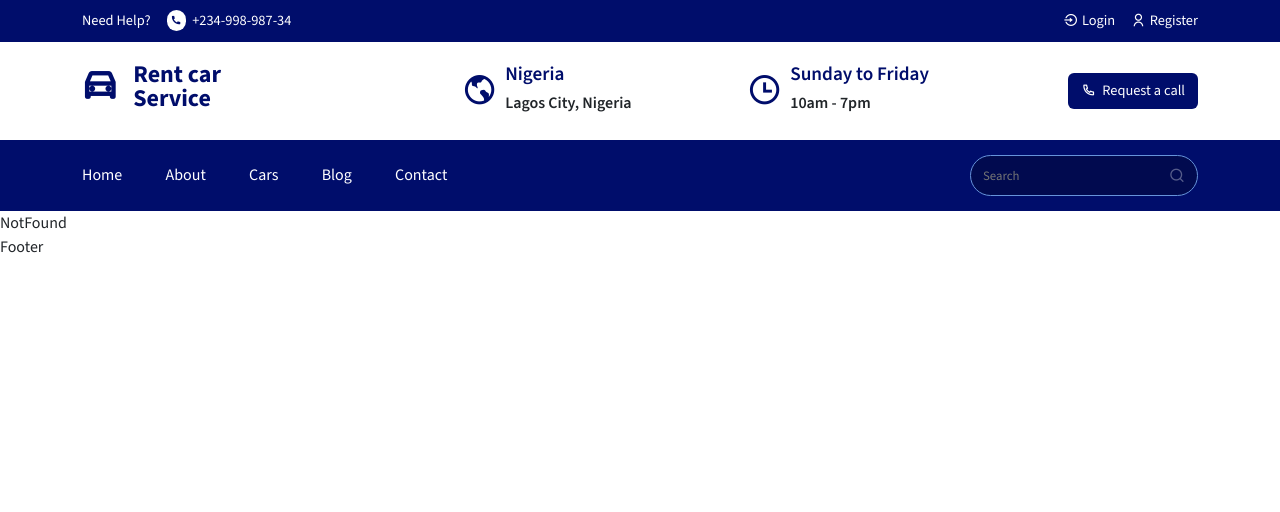
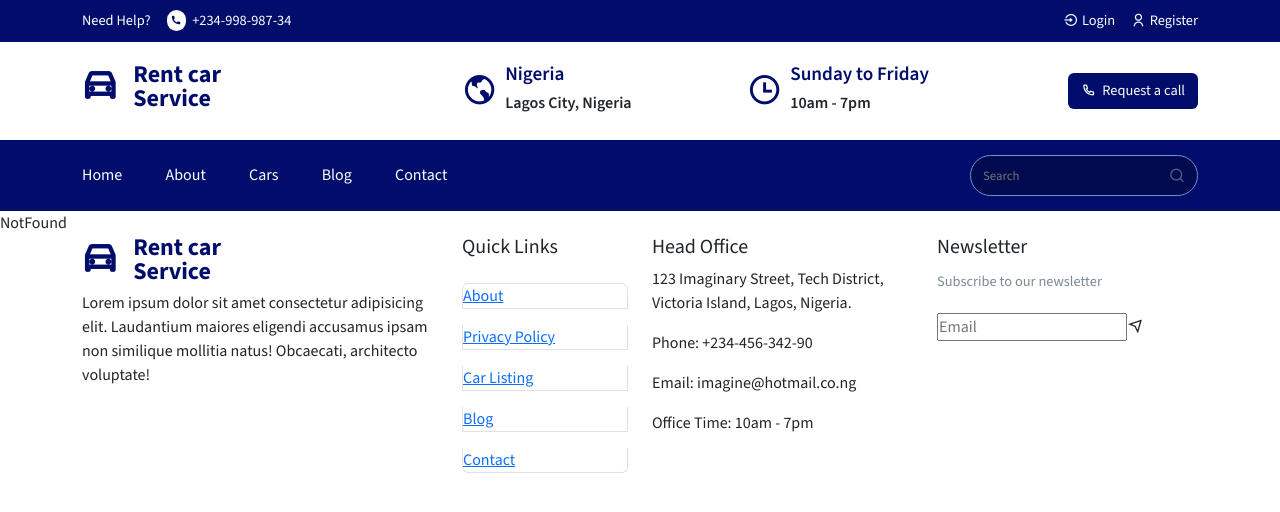
Before and after one commit to Terfa-web/IJA-Company-Limited, a React (Create React App) app: page /contact in a window 1280 px wide. Shown: the top 512 px of the page. Built offline with nearby package versions, Linux system fonts and the light colour scheme.

Commit message:
Build the footer component

```diff
--- a/src/components/Footer/Footer.jsx
+++ b/src/components/Footer/Footer.jsx
@@ -1,7 +1,99 @@
 import React from "react";
+import { Container, Row, Col, ListGroup, ListGroupItem } from "reactstrap";
+import { Link } from "react-router-dom";
+import "../../styles/footer.css";
+
+const quickLinks = [
+  {
+    path: "/about",
+    display: "About",
+  },
+  {
+    path: "/#",
+    display: "Privacy Policy",
+  },
+  {
+    path: "/cars",
+    display: "Car Listing",
+  },
+  {
+    path: "/blogs",
+    display: "Blog",
+  },
+  {
+    path: "/contact",
+    display: "Contact",
+  },
+];
 
 const Footer = () => {
-  return <div>Footer</div>;
+  return (
+    <footer className="footer">
+      <Container>
+        <Row>
+          <Col lg="4" md="4" sm="12">
+            <div className="logo">
+              <h1>
+                <Link to="/home" className=" d-flex align-items-center gap-3">
+                  <i class="ri-car-line"></i>
+                  <span>
+                    Rent car <br /> Service
+                  </span>
+                </Link>
+              </h1>
+            </div>
+            <p className="footer__logo-content">
+              Lorem ipsum dolor sit amet consectetur adipisicing elit.
+              Laudantium maiores eligendi accusamus ipsam non similique mollitia
+              natus! Obcaecati, architecto voluptate!
+            </p>
+          </Col>
+
+          <Col lg="2" md="4" sm="6">
+            <div className="mb-4">
+              <h5 className="footer__link-title">Quick Links</h5>
+              <ListGroup>
+                {quickLinks.map((item, index) => (
+                  <ListGroupItem key={index} className="p-0 mt-3">
+                    <Link to={item.path}>{item.display}</Link>
+                  </ListGroupItem>
+                ))}
+              </ListGroup>
+            </div>
+          </Col>
+
+          <Col lg="3" md="4" sm="6">
+            <div className="mb-4">
+              <h5 className="footer__link-title">Head Office</h5>
+              <p className="office__info">
+                123 Imaginary Street, Tech District, Victoria Island, Lagos,
+                Nigeria.
+              </p>
+              <p className="office__info">Phone: +234-456-342-90</p>
+              <p className="office__info">Email: imagine@hotmail.co.ng</p>
+              <p className="office__info">Office Time: 10am - 7pm </p>
+            </div>
+          </Col>
+
+          <Col lg="3" md="4">
+            <div className="mb-4">
+              <h5 className="footer__link-title">Newsletter</h5>
+              <p className="section__description">
+                {" "}
+                Subscribe to our newsletter
+              </p>
+              <div className="newsletter">
+                <input type="email" placeholder="Email" />
+                <span>
+                  <i class="ri-send-plane-line"></i>
+                </span>
+              </div>
+            </div>
+          </Col>
+        </Row>
+      </Container>
+    </footer>
+  );
 };
 
 export default Footer;
```
Also changed, not shown: src/styles/footer.css (added).
